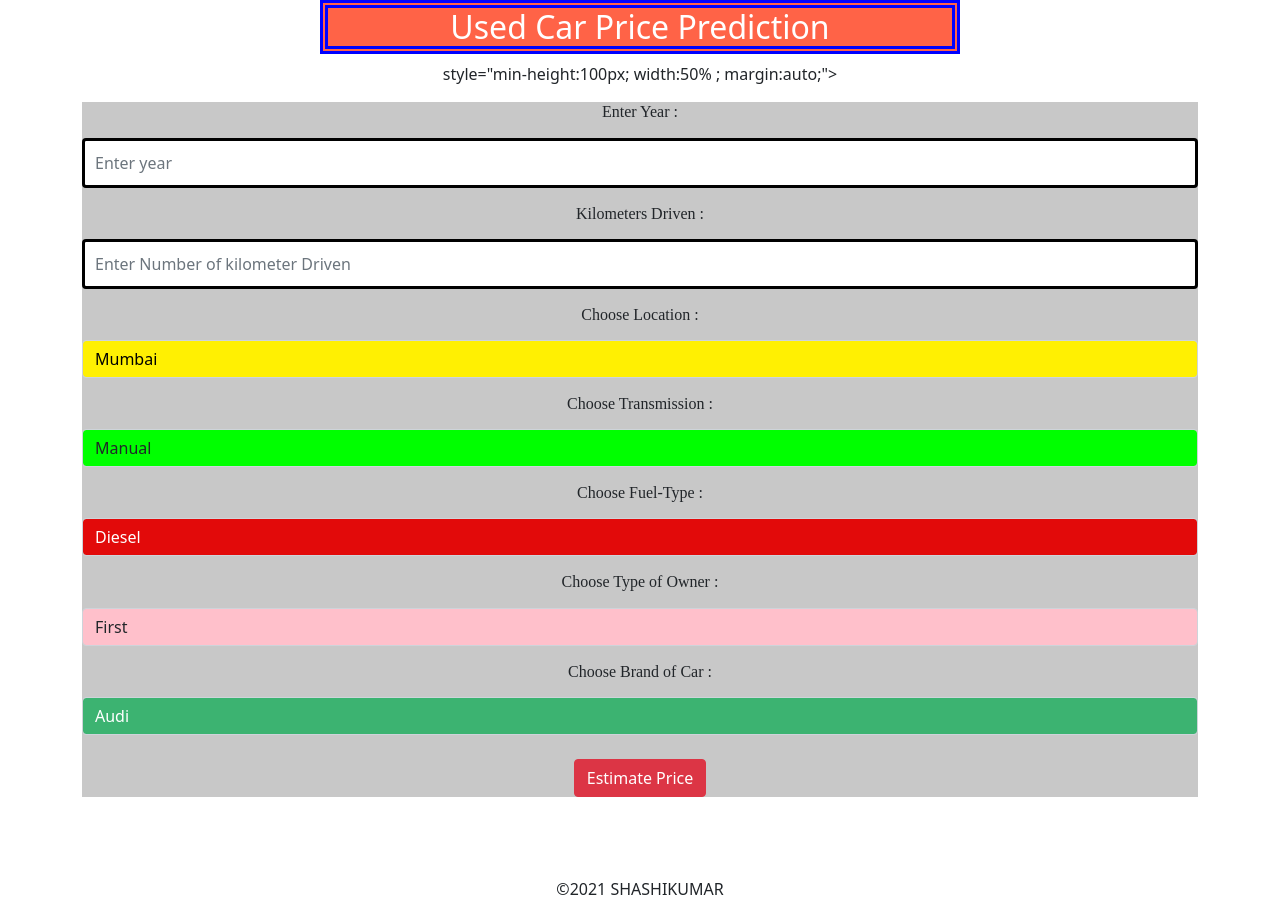
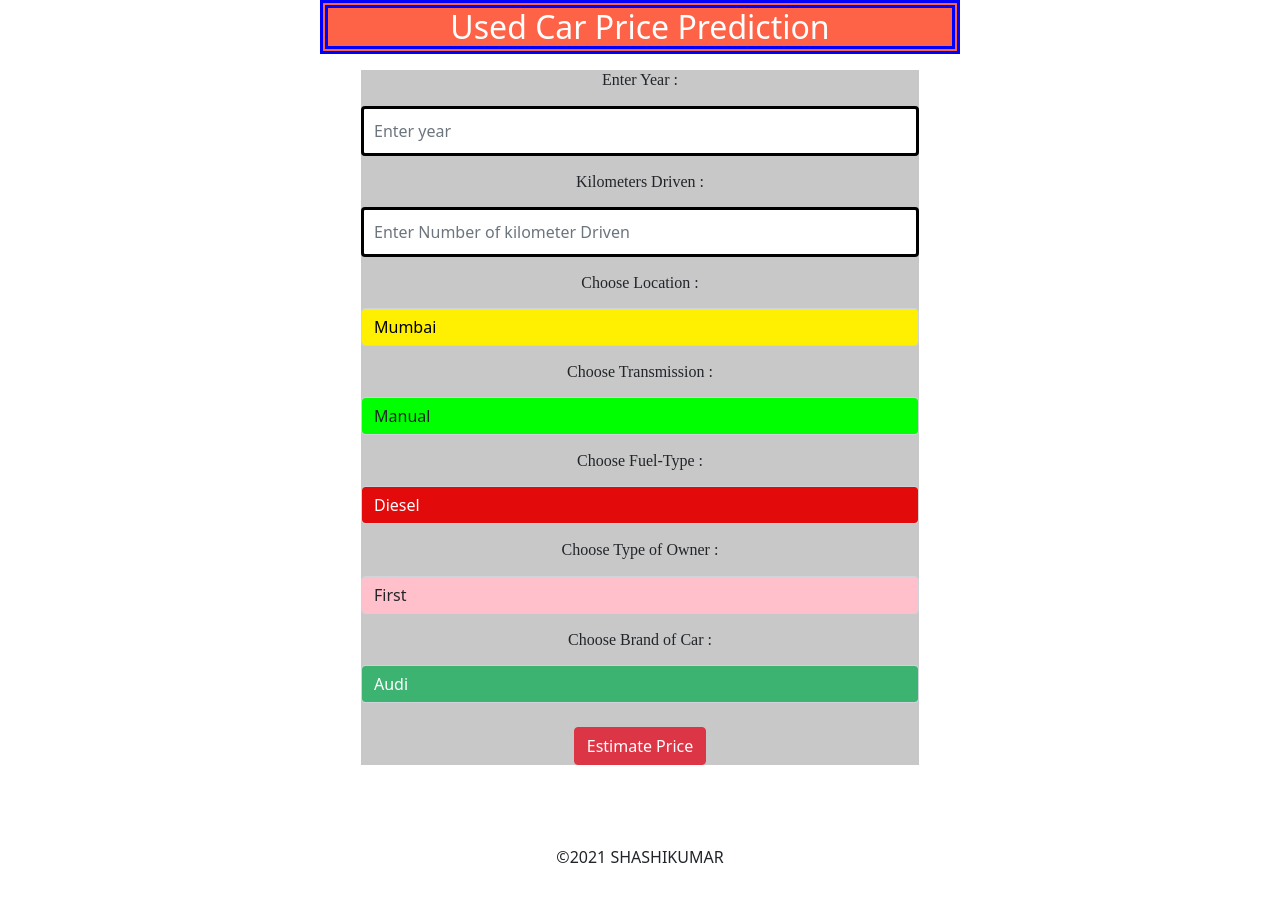
Before and after one commit to shashi2424/Used-Car-Price-Prediction, a Flask app: page / in a window 1280 px wide. After the commit the page ends 863 px from the top, so only its background shows below. Run offline with Flask 2, Linux system fonts and the light colour scheme.

Commit message:
Update home.html

```diff
--- a/templates/home.html
+++ b/templates/home.html
@@ -15,7 +15,7 @@
      <center> <h2>Used Car Price Prediction </h2> </center>
      <div class="container">
     <center>
-    <form action="{{ url_for('predict')}}" method="post"> style="min-height:100px; width:50% ; margin:auto;">
+    <form action="{{ url_for('predict')}}" method="post" style="min-height:100px; width:50% ; margin:auto;">
     <div class="form-group">
     <p class="label"><h6>Enter Year :</h6></p>
     <input type="text" class="form-control" name="year" id="year" placeholder="Enter year" required="required">
```
